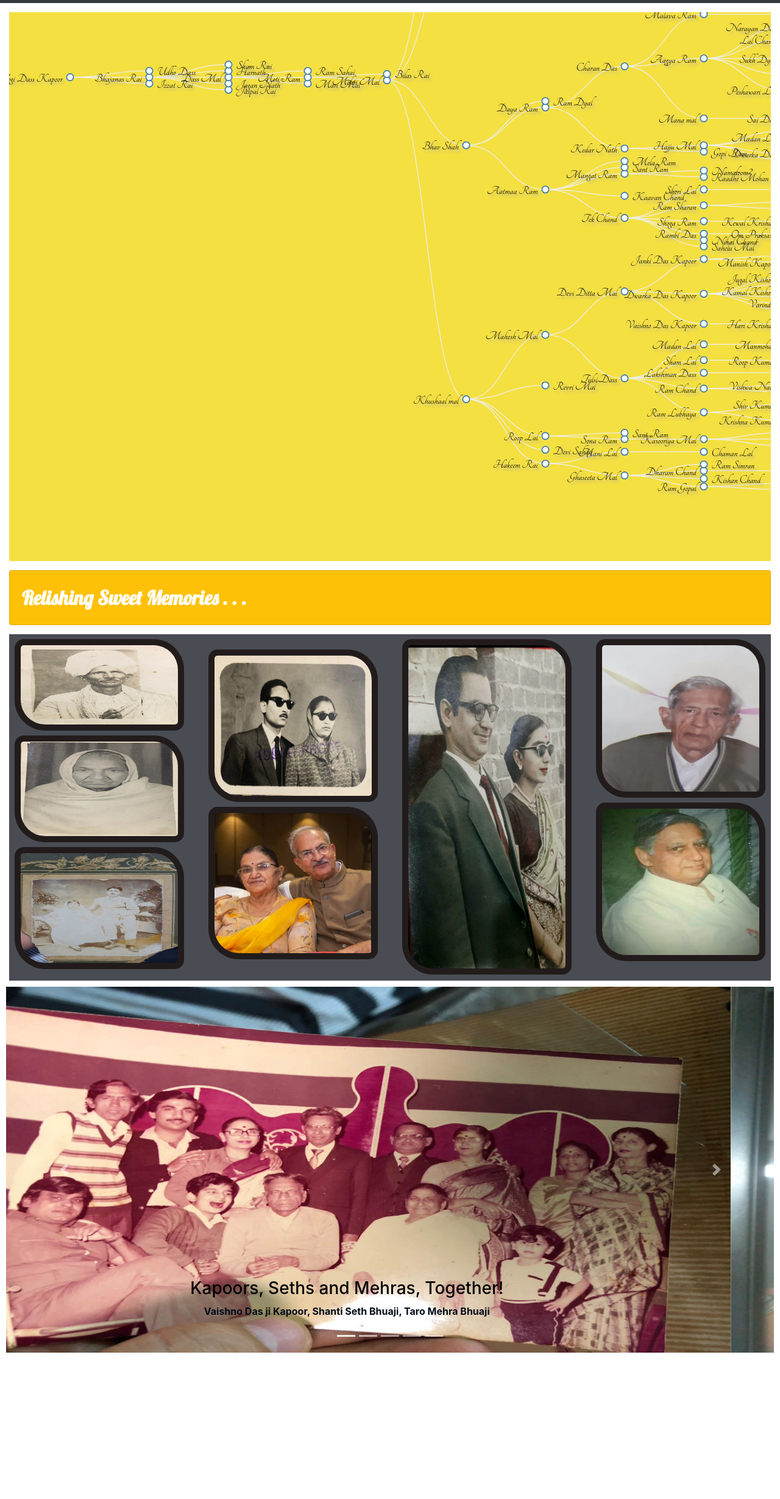
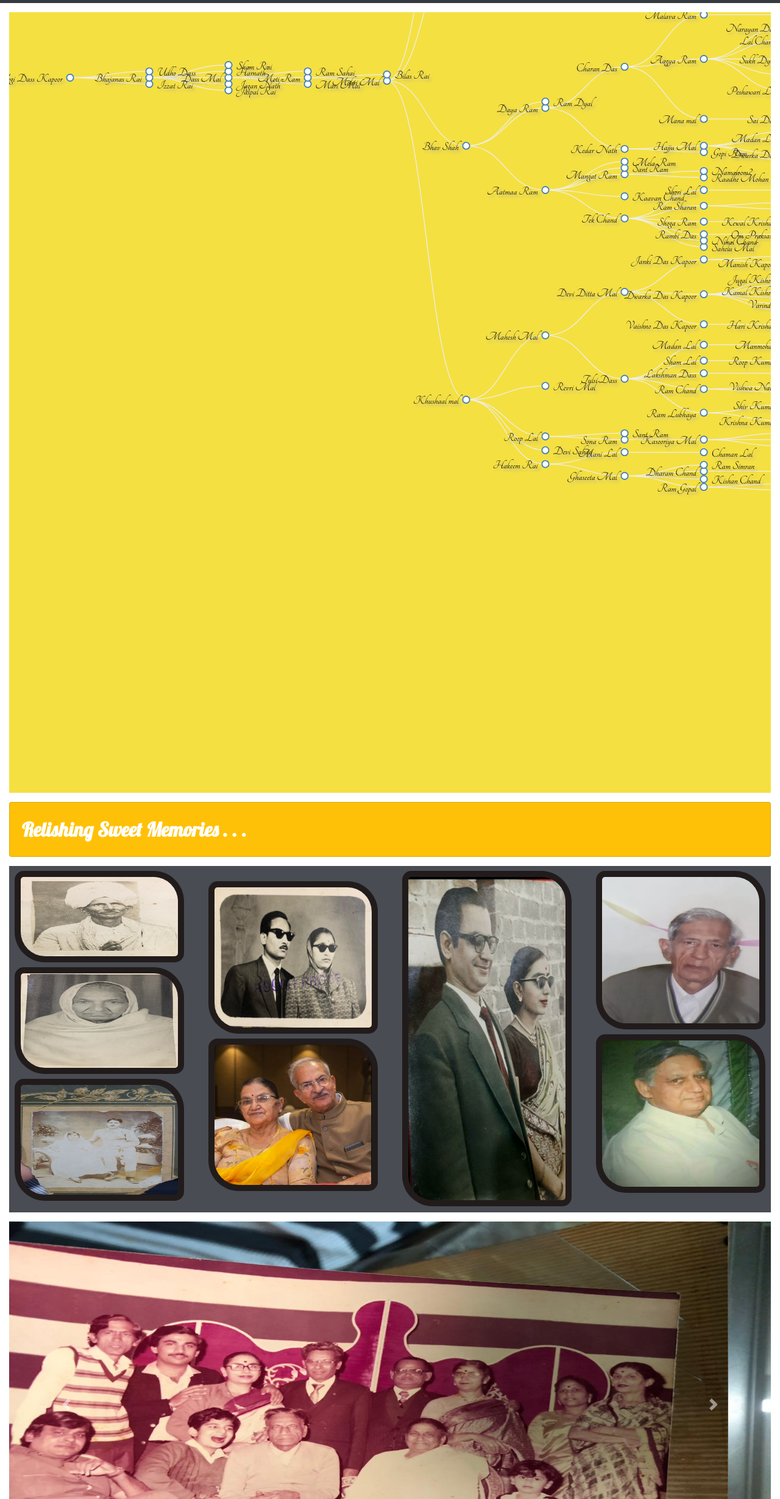
Before and after one commit to bohemia420/kapoor-ancestoral-tree.github.io, a plain HTML site: page index.html in a window 1280 px wide. Shown: the part 51-2509 px from the top of the page at 61% size. Before the commit the page ends 2279 px from the top, so only its background shows below. Drawn offline with nearby package versions, Linux system fonts and the light colour scheme; animation ran at ten frames a second.

Commit message:
1024 height + adjusted margins

```diff
--- a/index.html
+++ b/index.html
@@ -140,7 +140,7 @@
       </div>
     </div>
   </div>
-    <div id="demo" class="carousel slide" data-ride="carousel" style="margin: 10px">
+    <div id="demo" class="carousel slide" data-ride="carousel" style="margin: 15px">
       <ul class="carousel-indicators">
         <li data-target="#demo" data-slide-to="0" class="active"></li>
         <li data-target="#demo" data-slide-to="1"></li>
--- a/kapTree.js
+++ b/kapTree.js
@@ -144,7 +144,7 @@ treeJSON = d3.json("kapoors.json", function(error, treeData) {
         //.attr("width", viewerWidth)
         //.attr("height", viewerHeight)
         .attr("preserveAspectRatio", "xMinYMin meet")
-		.attr("viewBox", "0 0 1000 720")
+		.attr("viewBox", "0 0 1000 1024")
         .attr("class", "overlay")
         .attr("margin", "0px")
         .call(zoomListener);
```
